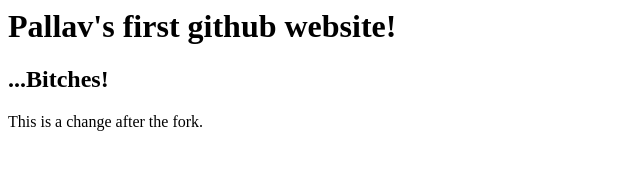
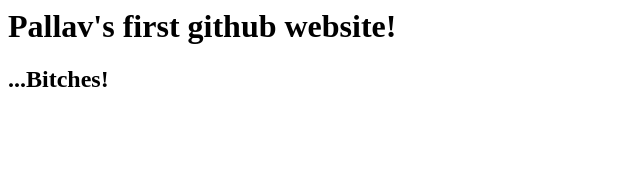
Before and after one commit to pallavpunhani/pallavpunhani.github.io, a plain HTML site: page index.html in a window 1280 px wide. Shown: the whole page, without its empty margins (0-640 px from the left). Drawn offline with Linux system fonts and the light colour scheme.

Commit message:
removed p tag

```diff
--- a/index.html
+++ b/index.html
@@ -1,5 +1,3 @@
 <h1>Pallav's first github website!</h1>
 
 <h2>...Bitches!</h2>
-
-<p>This is a change after the fork.</p>
```
